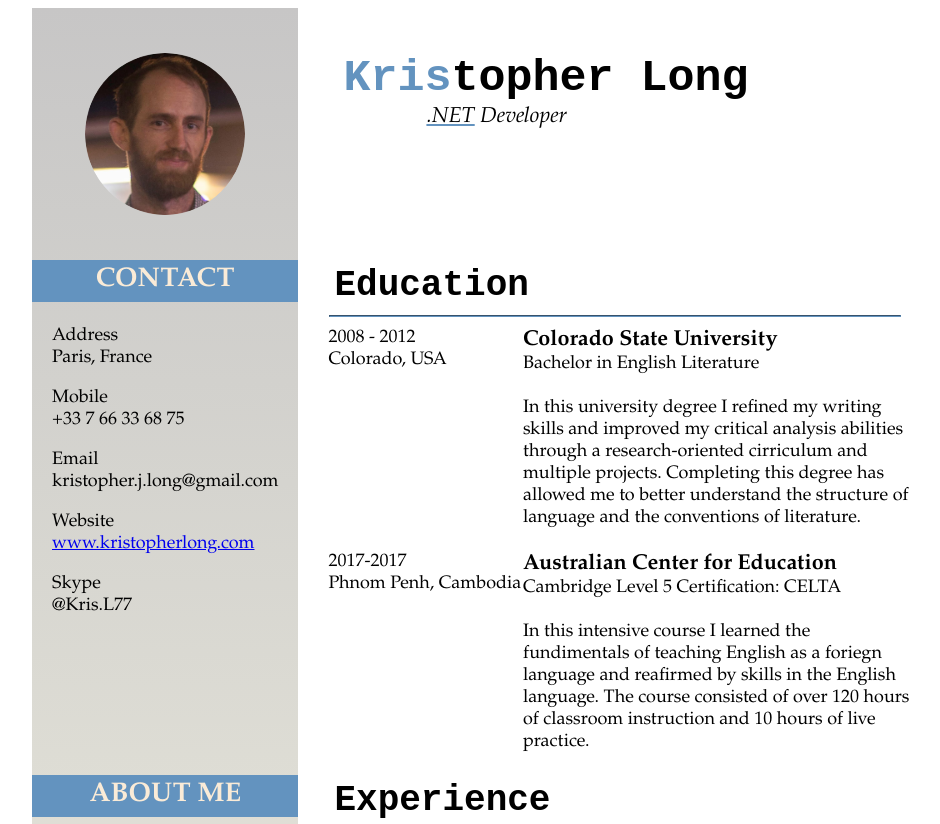
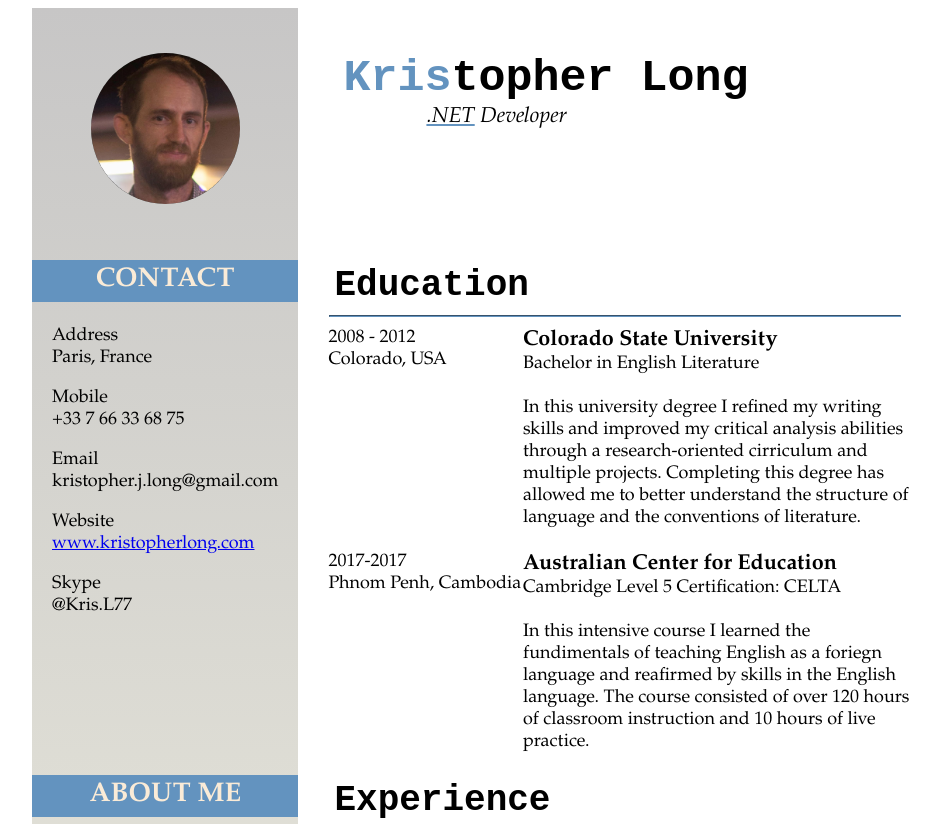
Before and after one commit to Dev-kris/CV, a plain HTML site: page index.html in a window 1280 px wide. Shown: the top 824 px of the page, without its empty margins (158-1098 px from the left). Drawn offline with Linux system fonts and the light colour scheme.

Commit message:
updated img and fixed scaling on img

```diff
--- a/css/style.css
+++ b/css/style.css
@@ -31,7 +31,7 @@
 
 .photo img {
     max-width: 60%;
-    max-height: auto;
+    max-height: 60%;
     border-radius: 50%;
     margin: 45px auto;
 
--- a/index.html
+++ b/index.html
@@ -21,7 +21,7 @@
                <p> Skype <br> @Kris.L77</p>
             </section>
             <section class="grid-area photo">
-               <img src="face.png" />
+               <img src="face2.png" />
             </section>
             <section class="grid-area about">
                <h2> ABOUT ME </h2>
```
Also changed, not shown: face2.png (added).
